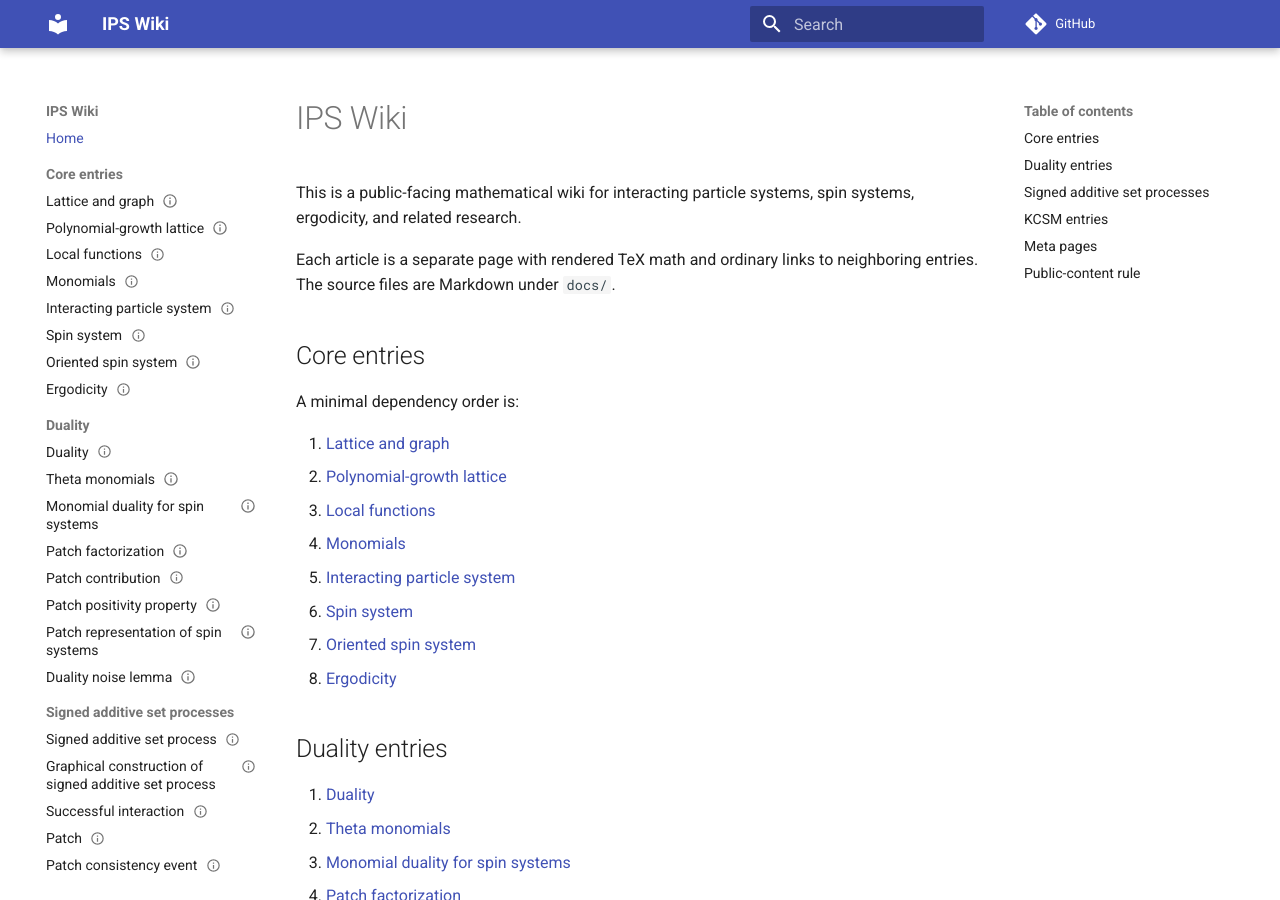
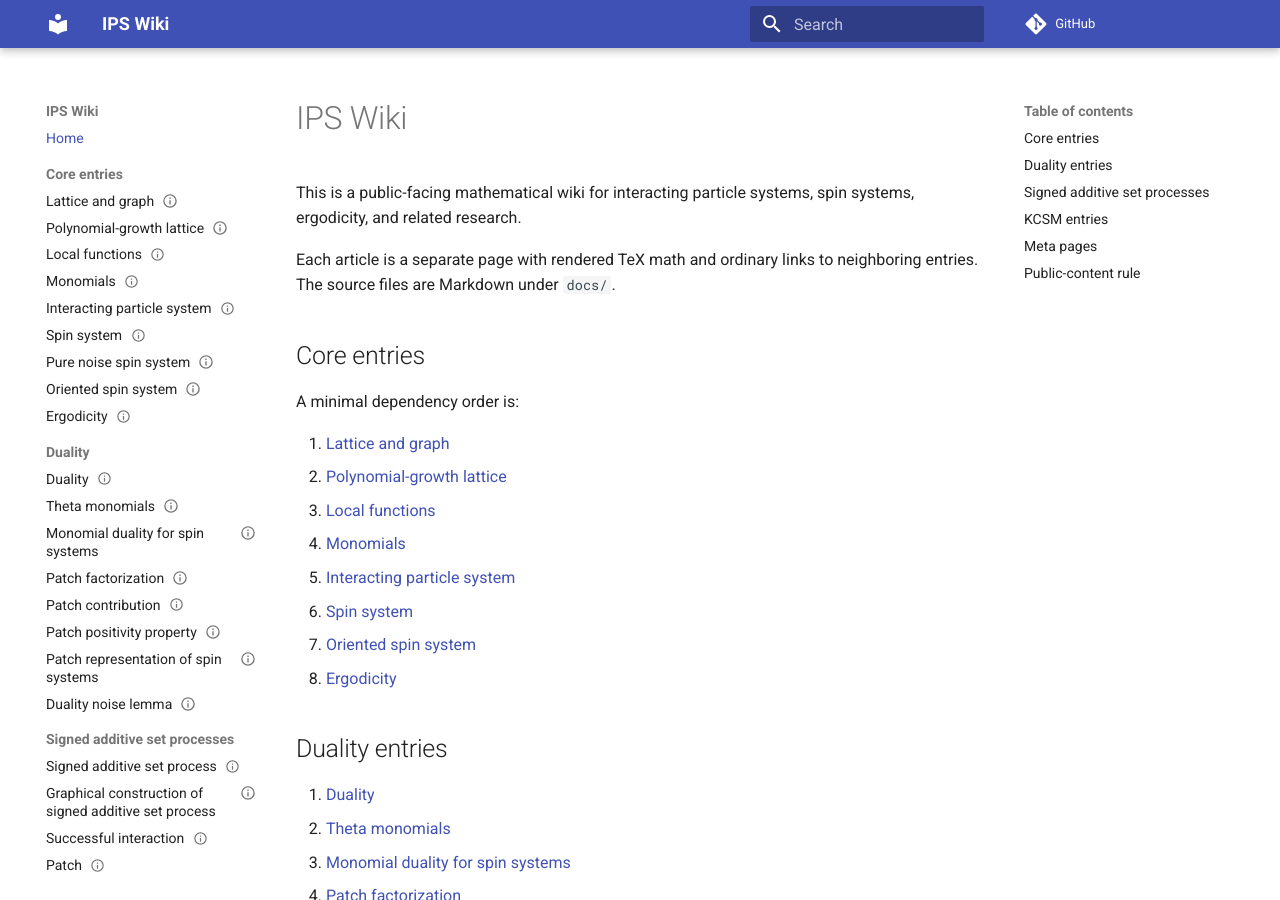
Before and after one commit to maciejgluchowski86-beep/ips-wiki, an MkDocs documentation site: the page built from docs/index.md, in a window 1280 px wide and 900 px high. Built offline with MkDocs 1.6.1 and Material for MkDocs 9.7.7, drawn with Linux system fonts in a browser that asks for light colours; comment, search, counter and statistics services are not loaded.

Commit message:
add pure noise spin system to nav

```diff
--- a/mkdocs.yml
+++ b/mkdocs.yml
@@ -26,6 +26,7 @@ nav:
       - Monomials: entries/monomials.md
       - Interacting particle system: entries/interacting-particle-system.md
       - Spin system: entries/spin-system.md
+      - Pure noise spin system: entries/pure-noise-spin-system.md
       - Oriented spin system: entries/oriented-spin-system.md
       - Ergodicity: entries/ergodicity.md
   - Duality:
```
